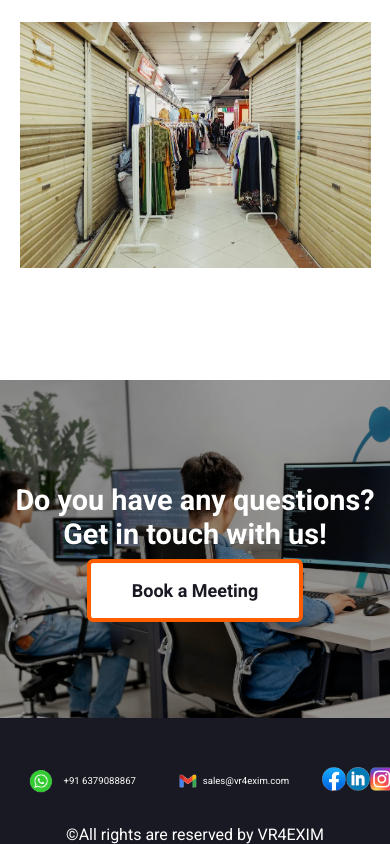
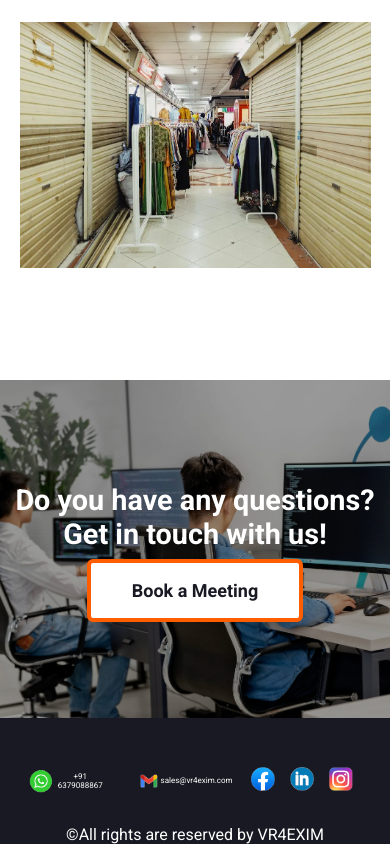
Before and after one commit to Azzpect/Yoga-R, a plain HTML site: page web/home.html in a window 390 px wide. Shown: the part 2239-3083 px from the top of the page. Drawn offline with Linux system fonts and the light colour scheme.

Commit message:
sparsed the handles

```diff
--- a/web/home.html
+++ b/web/home.html
@@ -129,6 +129,5 @@
 </body>
 <script src="/public/scripts/eventHandlers.min.js"></script>
 <script src="/public/scripts/home.min.js"></script>
-<script src="/public/scripts/footer.js"></script>
 
 </html>
--- a/web/public/css/index.css
+++ b/web/public/css/index.css
@@ -221,10 +221,13 @@ footer>div>p {
   }
 
   footer>div {
+    width: 20%;
+  }
+  footer>.handles {
     width: 30%;
   }
 
   footer>div>p {
-    font-size: 0.6rem;
+    font-size: 0.5rem;
   }
 }
```
Also changed, not shown: web/offer.html (+0 -1 lines).
